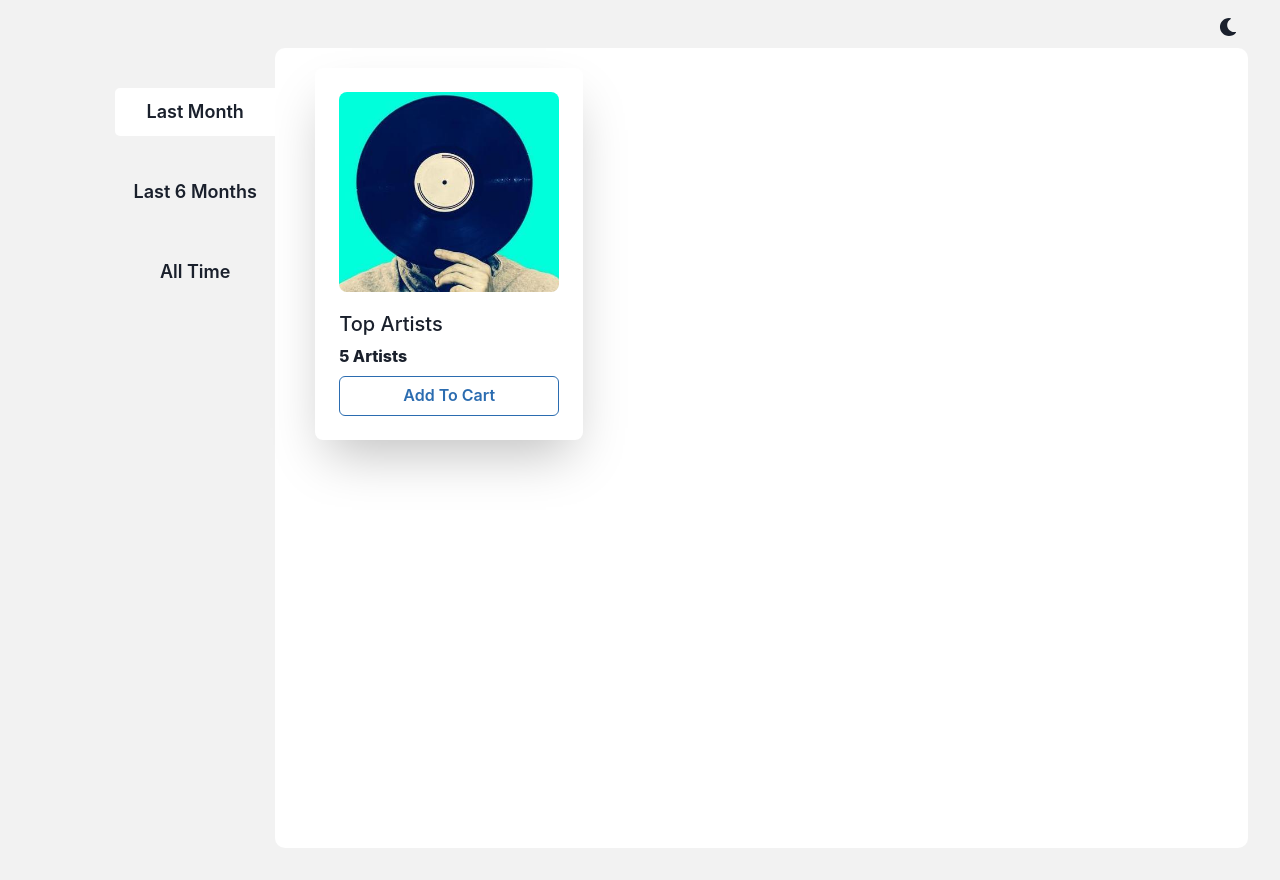
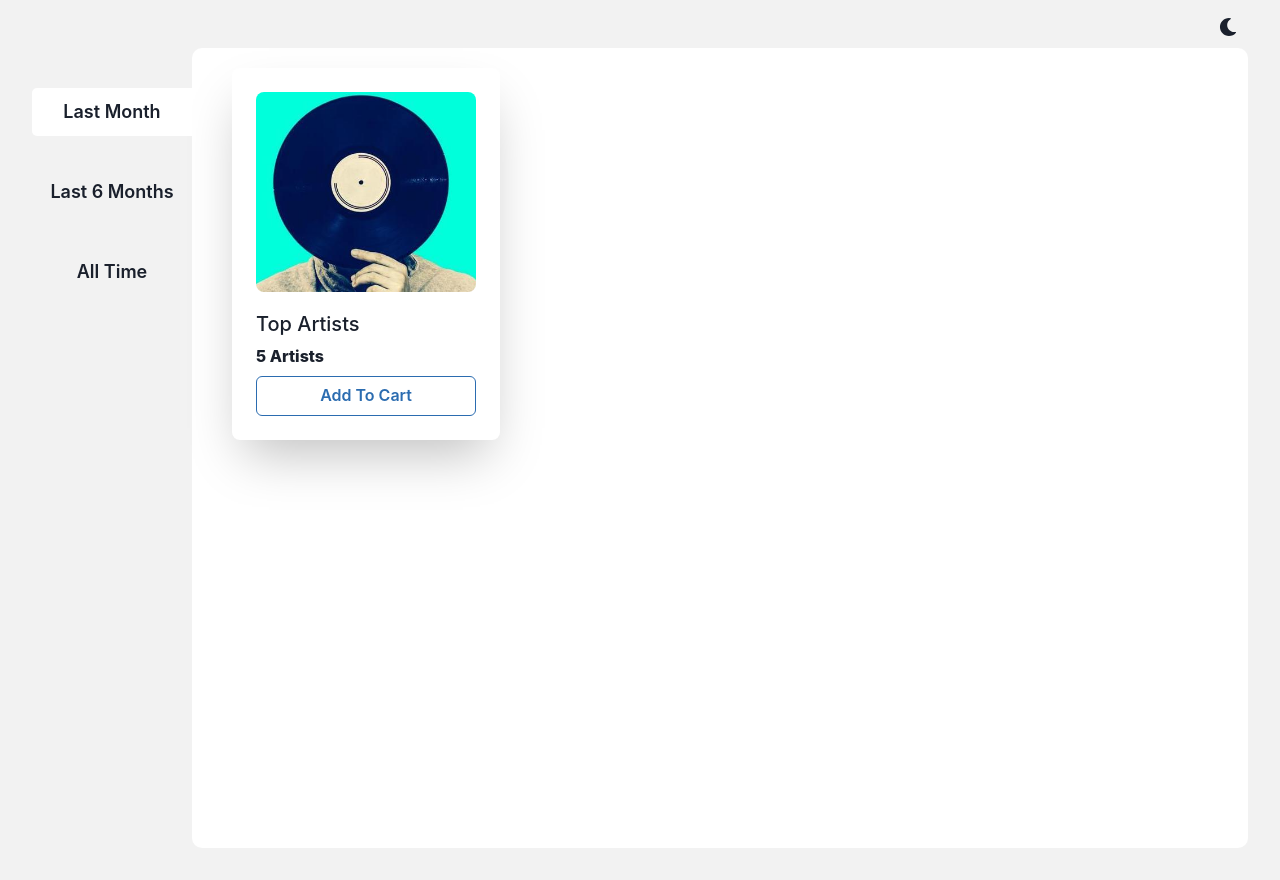
Before and after one commit to HelixHEX/groovelynk-website, a React (Create React App) app: page / in a window 1280 px wide. Built offline with nearby package versions, Linux system fonts and the light colour scheme.

Commit message:
fixed tings

```diff
--- a/src/pages/App.tsx
+++ b/src/pages/App.tsx
@@ -13,7 +13,7 @@ const Musicbox = () => {
         {/* Parent Flex ---------------------- */}
         <Flex w={"100%"} h="100%">
           {/* Button Box Flex ----------------------- */}
-          <Flex h={"100%"} w={"20%"} justify={"right"}>
+          <Flex h={"100%"} >
             <VStack spacing={8} w="160px">
               <Button
                 variant={duration === "month" ? "solid" : "ghost"}
@@ -55,7 +55,7 @@ const Musicbox = () => {
               </Button>
             </VStack>
           </Flex>
-          <Flex h="100vh" w={"80%"} bg={Bg} borderRadius="10px">
+          <Flex h="100vh" w={"100%"} bg={Bg} borderRadius="10px">
           <MusicCard />
           </Flex>
         </Flex>
```
